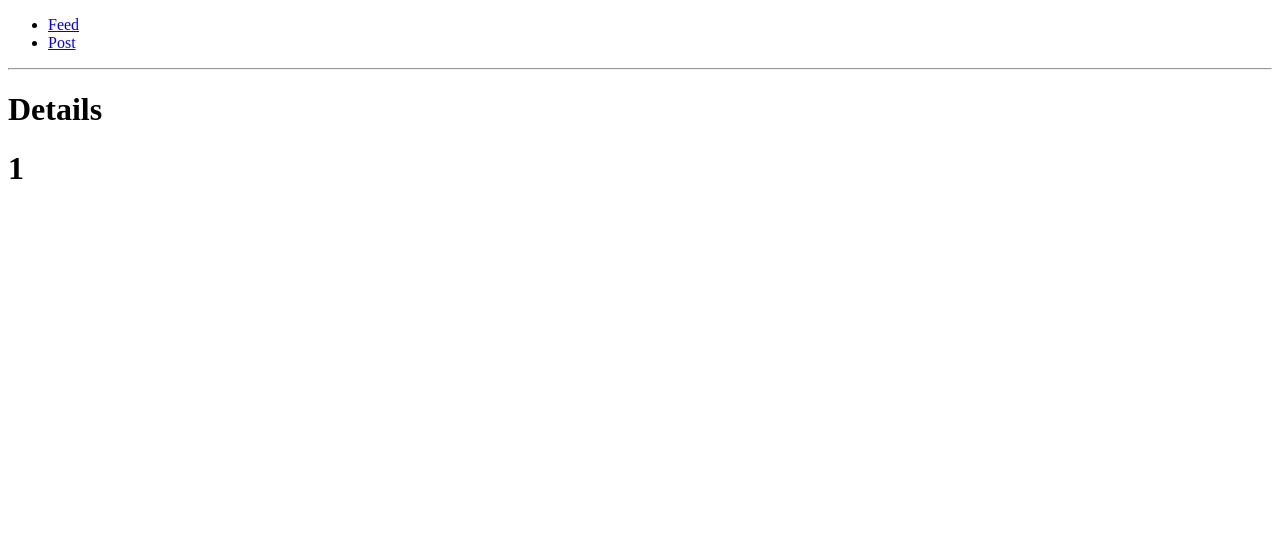
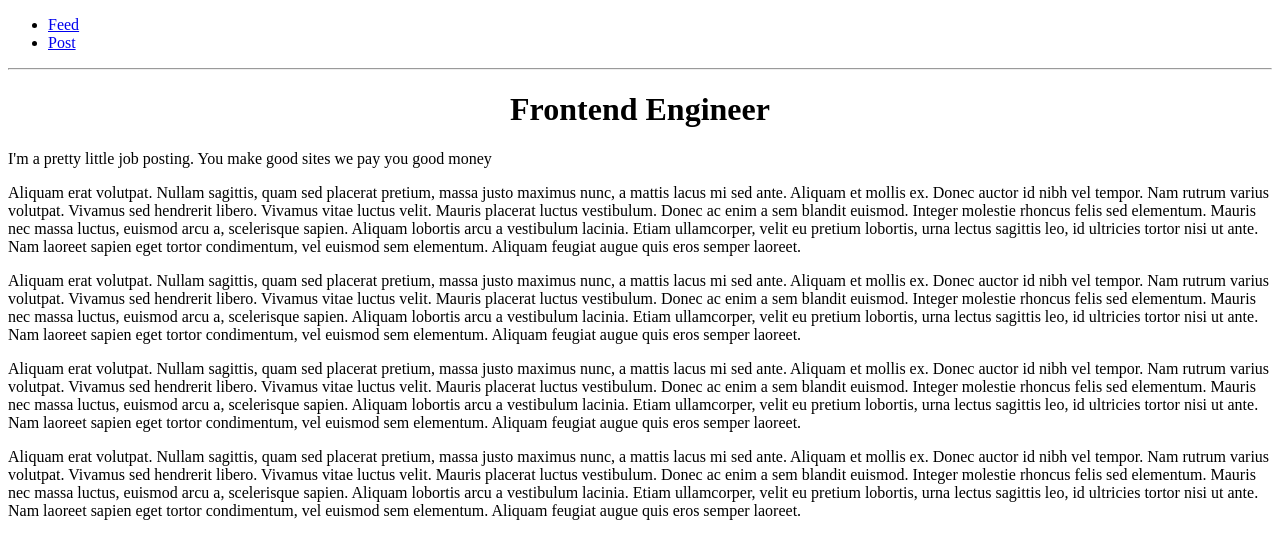
Before and after one commit to ChristianHackers/job_board, a React (Create React App) app in the folder job_board/: page /details/1 in a window 1280 px wide. Shown: the top 558 px of the page. Built offline with nearby package versions, Linux system fonts and the light colour scheme.

Commit message:
Create an API provider to provide mocked jobs, and display job details

```diff
--- /dev/null
+++ b/job_board/src/api/JobApi.js
@@ -0,0 +1,40 @@
+const jobs = [
+  {
+    id: 1,
+    title: 'Frontend Engineer',
+    shortDescription: 'I\'m a pretty little job posting. You make good sites we pay you good money',
+    longDescription: "Aliquam erat volutpat. Nullam sagittis, quam sed placerat pretium, massa justo maximus nunc, a mattis lacus mi sed ante. Aliquam et mollis ex. Donec auctor id nibh vel tempor. Nam rutrum varius volutpat. Vivamus sed hendrerit libero. Vivamus vitae luctus velit. Mauris placerat luctus vestibulum. Donec ac enim a sem blandit euismod. Integer molestie rhoncus felis sed elementum. Mauris nec massa luctus, euismod arcu a, scelerisque sapien. Aliquam lobortis arcu a vestibulum lacinia. Etiam ullamcorper, velit eu pretium lobortis, urna lectus sagittis leo, id ultricies tortor nisi ut ante. Nam laoreet sapien eget tortor condimentum, vel euismod sem elementum. Aliquam feugiat augue quis eros semper laoreet."
+  },
+  {
+    id: 2,
+    title: 'Backend Engineer',
+    shortDescription: 'Needed: Software developer to make an awesome architecture and get none of the glory.',
+    longDescription: "Aliquam erat volutpat. Nullam sagittis, quam sed placerat pretium, massa justo maximus nunc, a mattis lacus mi sed ante. Aliquam et mollis ex. Donec auctor id nibh vel tempor. Nam rutrum varius volutpat. Vivamus sed hendrerit libero. Vivamus vitae luctus velit. Mauris placerat luctus vestibulum. Donec ac enim a sem blandit euismod. Integer molestie rhoncus felis sed elementum. Mauris nec massa luctus, euismod arcu a, scelerisque sapien. Aliquam lobortis arcu a vestibulum lacinia. Etiam ullamcorper, velit eu pretium lobortis, urna lectus sagittis leo, id ultricies tortor nisi ut ante. Nam laoreet sapien eget tortor condimentum, vel euismod sem elementum. Aliquam feugiat augue quis eros semper laoreet."
+  },
+  {
+    id:3,
+    title: 'Coffee Fetcher',
+    shortDescription: 'You are the lifeblood of the company. You will provide the life giving liquid to sustain our company',
+    longDescription: "Aliquam erat volutpat. Nullam sagittis, quam sed placerat pretium, massa justo maximus nunc, a mattis lacus mi sed ante. Aliquam et mollis ex. Donec auctor id nibh vel tempor. Nam rutrum varius volutpat. Vivamus sed hendrerit libero. Vivamus vitae luctus velit. Mauris placerat luctus vestibulum. Donec ac enim a sem blandit euismod. Integer molestie rhoncus felis sed elementum. Mauris nec massa luctus, euismod arcu a, scelerisque sapien. Aliquam lobortis arcu a vestibulum lacinia. Etiam ullamcorper, velit eu pretium lobortis, urna lectus sagittis leo, id ultricies tortor nisi ut ante. Nam laoreet sapien eget tortor condimentum, vel euismod sem elementum. Aliquam feugiat augue quis eros semper laoreet."
+  },
+  {
+    id: 4,
+    title: 'Scrum Master',
+    shortDescription: 'Need a master of all the scrums. Must have yoda-like aptitude for wrangling stray developers to get stuff done',
+    longDescription: "Aliquam erat volutpat. Nullam sagittis, quam sed placerat pretium, massa justo maximus nunc, a mattis lacus mi sed ante. Aliquam et mollis ex. Donec auctor id nibh vel tempor. Nam rutrum varius volutpat. Vivamus sed hendrerit libero. Vivamus vitae luctus velit. Mauris placerat luctus vestibulum. Donec ac enim a sem blandit euismod. Integer molestie rhoncus felis sed elementum. Mauris nec massa luctus, euismod arcu a, scelerisque sapien. Aliquam lobortis arcu a vestibulum lacinia. Etiam ullamcorper, velit eu pretium lobortis, urna lectus sagittis leo, id ultricies tortor nisi ut ante. Nam laoreet sapien eget tortor condimentum, vel euismod sem elementum. Aliquam feugiat augue quis eros semper laoreet."
+  }
+];
+
+export function getAllJobs() {
+  return jobs;
+}
+
+export function getJobById(id) {
+  for (let i = 0; i < jobs.length; ++i) {
+    let job = jobs[i];
+    if(job.id === parseInt(id)) {
+      return job;
+    }
+  }
+  return null;
+}
--- a/job_board/src/components/details/DetailsScreen.js
+++ b/job_board/src/components/details/DetailsScreen.js
@@ -1,15 +1,47 @@
-import React from 'react';
+import React, { Component } from 'react';
 
-export default (props) => {
-  console.log(props);
-  return (
-    <div>
-      <h1>
-        Details
-      </h1>
-      <h1>
-        {props.match.params.id}
-      </h1>
-    </div>
-  );
+import {
+  getJobById,
+} from '../../api/JobApi';
+
+export default class DetailsScreen extends Component {
+
+  constructor(props) {
+    super(props);
+    this.state = {
+      job: null
+    }
+  };
+
+  componentWillMount() {
+    const job = getJobById(this.props.match.params.id);
+    console.log(job);
+    this.setState({
+      job,
+    });
+  }
+
+  render() {
+    const job = this.state.job;
+    if (job !== null) {
+      return (
+        <div>
+          <h1 style={{textAlign: 'center'}}>
+            {job.title}
+          </h1>
+          <p>{job.shortDescription}</p>
+          <p>{job.longDescription}</p>
+          <p>{job.longDescription}</p>
+          <p>{job.longDescription}</p>
+          <p>{job.longDescription}</p>
+        </div>
+      );
+    } else {
+      return (
+        <div>
+          <p>Please wait....</p>
+        </div>
+      );
+    }
+  }
 }
--- a/job_board/src/components/feed/FeedScreen.js
+++ b/job_board/src/components/feed/FeedScreen.js
@@ -1,36 +1,32 @@
-import React from 'react';
+import React, { Component } from 'react';
+
+import { getAllJobs } from '../../api/JobApi';
 import JobList from './JobList';
 
-export default (props) => {
-  console.log(props.router);
-  const jobs = [
-    {
-      id: 1,
-      title: 'Frontend Engineer',
-      shortDescription: 'I\'m a pretty little job posting. You make good sites we pay you good money',
-    },
-    {
-      id: 2,
-      title: 'Backend Engineer',
-      shortDescription: 'Needed: Software developer to make an awesome architecture and get none of the glory.'
-    },
-    {
-      id:3,
-      title: 'Coffee Fetcher',
-      shortDescription: 'You are the lifeblood of the company. You will provide the life giving liquid to sustain our company'
-    },
-    {
-      id: 4,
-      title: 'Scrum Master',
-      shortDescription: 'Need a master of all the scrums. Must have yoda-like aptitude for wrangling stray developers to get stuff done'
+export default class FeedScreen extends Component {
+
+  constructor(props) {
+    super(props);
+    this.state = {
+      jobs: [],
     }
-  ];
+  }
+
+  componentWillMount() {
+    const jobs = getAllJobs();
+    this.setState({
+      jobs
+    });
+  }
+
+  render() {
     return (
       <div >
         <h1 style={{textAlign: 'center'}}>
           Feed
         </h1>
-      <JobList jobs={jobs} />
+        <JobList jobs={this.state.jobs} />
       </div>
     );
   }
+}
--- a/job_board/src/components/feed/JobList.js
+++ b/job_board/src/components/feed/JobList.js
@@ -10,7 +10,6 @@ const styles = {
 
 export default ({ jobs }) => {
 
-
   const comps = jobs.map((job, index) => {
     return <JobItem key={index} job={job} />
   });
```
Lines whose indentation alone changed are shown as unchanged.
